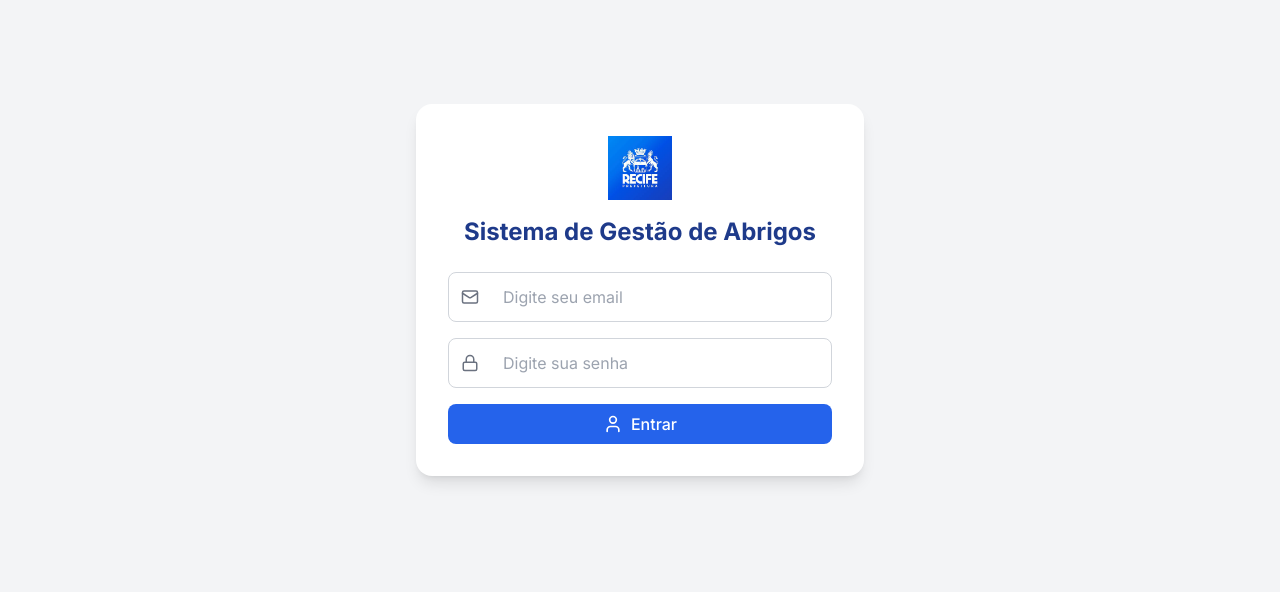
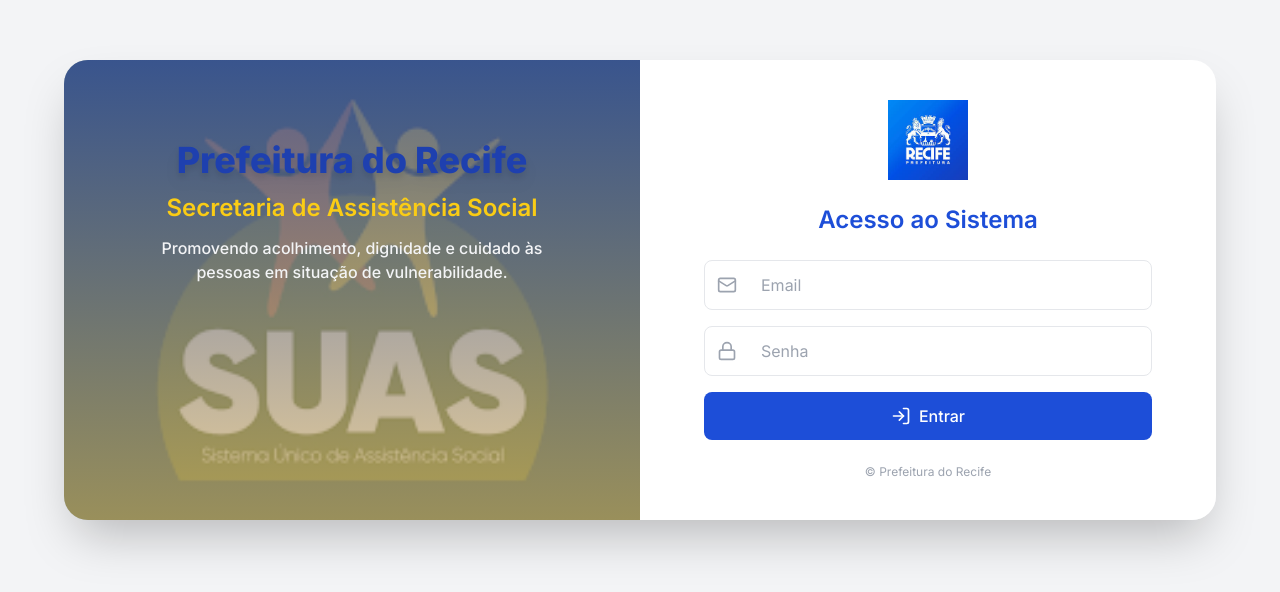
Before and after one commit to RafaSport/sga, a Next.js app: page /login in a window 1280 px wide. Shown: the part 110-702 px from the top of the page. Built offline with nearby package versions, Linux system fonts and the light colour scheme.

Commit message:
feat: redesign completo da tela de login com layout institucional e imagem de fundo

```diff
--- a/src/app/(sistema)/acolhidos/page.tsx
+++ b/src/app/(sistema)/acolhidos/page.tsx
@@ -70,7 +70,7 @@
     }));
 
     return (
-        <div>
+        <div className="space-y-4">
             <div className="flex justify-between items-center mb-4">
                 <h2 className="text-xl font-bold">Acolhidos</h2>
 
--- a/src/app/login/page.tsx
+++ b/src/app/login/page.tsx
@@ -1,72 +1,127 @@
 'use client';
 
-import { Lock, Mail, User } from 'lucide-react';
-import { signIn } from 'next-auth/react';
-import { useState } from 'react';
+// =========================
+// IMPORTS
+// =========================
+import { Lock, LogIn, Mail } from 'lucide-react'; // Ícones
+import { signIn } from 'next-auth/react'; // Autenticação
+import { useState } from 'react'; // Estado React
 
-import Button from '@/components/ui/Button';
-import Card from '@/components/ui/Card';
-import Input from '@/components/ui/Input';
-
+// =========================
+// COMPONENTE DE LOGIN
+// =========================
 export default function LoginPage() {
+    // Estados para armazenar email e senha
     const [email, setEmail] = useState('');
     const [senha, setSenha] = useState('');
-    const [loading, setLoading] = useState(false);
 
+    // Função de login
     async function handleLogin(e: any) {
         e.preventDefault();
-        setLoading(true);
 
         await signIn('credentials', {
             email,
             senha,
-            callbackUrl: '/',
+            callbackUrl: '/', // Redireciona após login
         });
-
-        setLoading(false);
     }
 
     return (
         <div className="min-h-screen flex items-center justify-center bg-gray-100">
-            <Card>
+            {/* GRID PRINCIPAL: divide em 2 colunas no desktop */}
+            <div className="grid md:grid-cols-2 w-full max-w-6xl rounded-3xl overflow-hidden shadow-2xl">
+                {/* =========================
+                    LADO ESQUERDO (IDENTIDADE SOBRE FUNDO)
+                ========================== */}
+                <div className="relative flex flex-col justify-start items-center p-10 text-center text-white">
+                    {/* IMAGEM DE FUNDO */}
+                    <img
+                        src="/images/suas-recife.png"
+                        alt="Prefeitura Recife"
+                        className="absolute inset-0 w-full h-full object-cover opacity-50"
+                    />
+
+                    {/* OVERLAY GRADIENTE */}
+                    <div className="absolute inset-0 bg-gradient-to-b from-blue-900/70 to-yellow-600/40" />
+
+                    {/* CONTEÚDO INSTITUCIONAL CENTRALIZADO */}
+                    <div className="relative z-10 space-y-3 mt-10">
+                        <h1 className="text-4xl font-extrabold text-blue-800 drop-shadow-lg">
+                            Prefeitura do Recife
+                        </h1>
+                        <h2 className="text-2xl font-semibold text-yellow-400">
+                            Secretaria de Assistência Social
+                        </h2>
+                        <p className="text-base font-medium text-gray-100 max-w-md mx-auto">
+                            Promovendo acolhimento, dignidade e cuidado às
+                            pessoas em situação de vulnerabilidade.
+                        </p>
+                    </div>
+                </div>
+
+                {/* =========================
+                    LADO DIREITO (LOGIN)
+                ========================== */}
+                <div className="flex items-start justify-center bg-white p-10">
+                    <div className="w-full max-w-md space-y-6">
+                        {/* LOGO DA PREFEITURA ACIMA DO TÍTULO */}
                         <div className="flex justify-center mb-4">
                             <img
                                 src="/images/logo_recife.jpg"
-                        alt="Prefeitura do Recife"
-                        className="h-16 object-contain"
+                                alt="Logo Prefeitura"
+                                className="w-20"
                             />
                         </div>
 
-                <h1 className="text-2xl font-bold text-center text-blue-900 mb-6">
-                    Sistema de Gestão de Abrigos
-                </h1>
+                        {/* TÍTULO DO LOGIN */}
+                        <h3 className="text-2xl font-semibold text-center text-blue-700">
+                            Acesso ao Sistema
+                        </h3>
 
-                <form onSubmit={handleLogin} className="flex flex-col gap-4">
-                    <Input
+                        {/* FORMULÁRIO */}
+                        <form onSubmit={handleLogin} className="space-y-4 mt-4">
+                            {/* CAMPO EMAIL */}
+                            <div className="flex items-center border rounded-lg overflow-hidden focus-within:ring-2 focus-within:ring-blue-500">
+                                <div className="px-3 text-gray-400">
+                                    <Mail size={20} />
+                                </div>
+                                <input
                                     type="email"
-                        placeholder="Digite seu email"
+                                    placeholder="Email"
+                                    className="w-full p-3 outline-none bg-transparent"
                                     value={email}
                                     onChange={(e) => setEmail(e.target.value)}
-                        icon={<Mail size={18} />}
                                 />
+                            </div>
 
-                    <Input
+                            {/* CAMPO SENHA */}
+                            <div className="flex items-center border rounded-lg overflow-hidden focus-within:ring-2 focus-within:ring-blue-500">
+                                <div className="px-3 text-gray-400">
+                                    <Lock size={20} />
+                                </div>
+                                <input
                                     type="password"
-                        placeholder="Digite sua senha"
+                                    placeholder="Senha"
+                                    className="w-full p-3 outline-none bg-transparent"
                                     value={senha}
                                     onChange={(e) => setSenha(e.target.value)}
-                        icon={<Lock size={18} />}
                                 />
+                            </div>
 
-                    <Button
-                        type="submit"
-                        loading={loading}
-                        icon={<User size={20} />}
-                    >
+                            {/* BOTÃO DE LOGIN */}
+                            <button className="w-full flex items-center justify-center gap-2 bg-blue-700 text-white p-3 rounded-lg hover:bg-blue-800 hover:scale-105 transition font-medium">
+                                <LogIn size={20} />
                                 Entrar
-                    </Button>
+                            </button>
                         </form>
-            </Card>
+
+                        {/* RODAPÉ */}
+                        <p className="text-xs text-gray-400 text-center">
+                            © Prefeitura do Recife
+                        </p>
+                    </div>
+                </div>
+            </div>
         </div>
     );
 }
--- a/src/components/layout/Header.tsx
+++ b/src/components/layout/Header.tsx
@@ -26,7 +26,7 @@
                     <Menu size={22} />
                 </button>
 
-                <h1 className="font-semibold text-gray-700 text-sm md:text-base">
+                <h1 className="font-semibold text-gray-700 text-sm md:text-base truncate">
                     Sistema de Gestão de Abrigos
                 </h1>
             </div>
@@ -43,7 +43,7 @@
                 <Button
                     variant="danger"
                     size="sm"
-                    onClick={() => signOut()}
+                    onClick={() => signOut({ callbackUrl: '/login' })}
                     icon={<LogOut size={16} />}
                 />
             </div>
--- a/src/components/ui/Button.tsx
+++ b/src/components/ui/Button.tsx
@@ -38,8 +38,8 @@
     };
 
     const sizes = {
-        sm: 'px-2 py-1 text-sm',
-        md: 'px-4 py-2 text-base',
+        sm: 'px-2 py-2 text-sm',
+        md: 'px-4 py-3 text-base',
     };
 
     return (
--- a/src/components/ui/Input.tsx
+++ b/src/components/ui/Input.tsx
@@ -16,7 +16,9 @@
     icon,
 }: InputProps) {
     return (
-        <div className="flex items-center border border-gray-300 rounded-lg overflow-hidden focus-within:ring-2 focus-within:ring-blue-400 bg-white transition">
+        <div
+            className="w-full p-3 outline-none bg-transparent text-sm md:text-base"
+        >
             {icon && <div className="px-3 text-gray-500">{icon}</div>}
 
             <input
--- a/src/components/ui/Table.tsx
+++ b/src/components/ui/Table.tsx
@@ -24,7 +24,7 @@
     return (
         <div className="bg-white rounded-xl shadow">
             {/* SCROLL MOBILE */}
-            <div className="overflow-x-auto">
+            <div className="overflow-x-auto rounded-xl">
                 <table className="w-full text-sm min-w-[600px]">
                     {/* HEADER */}
                     <thead className="bg-gray-100 text-gray-700">
```
Also changed, not shown: public/images/suas-recife.png (added). Lines whose indentation alone changed are shown as unchanged.
